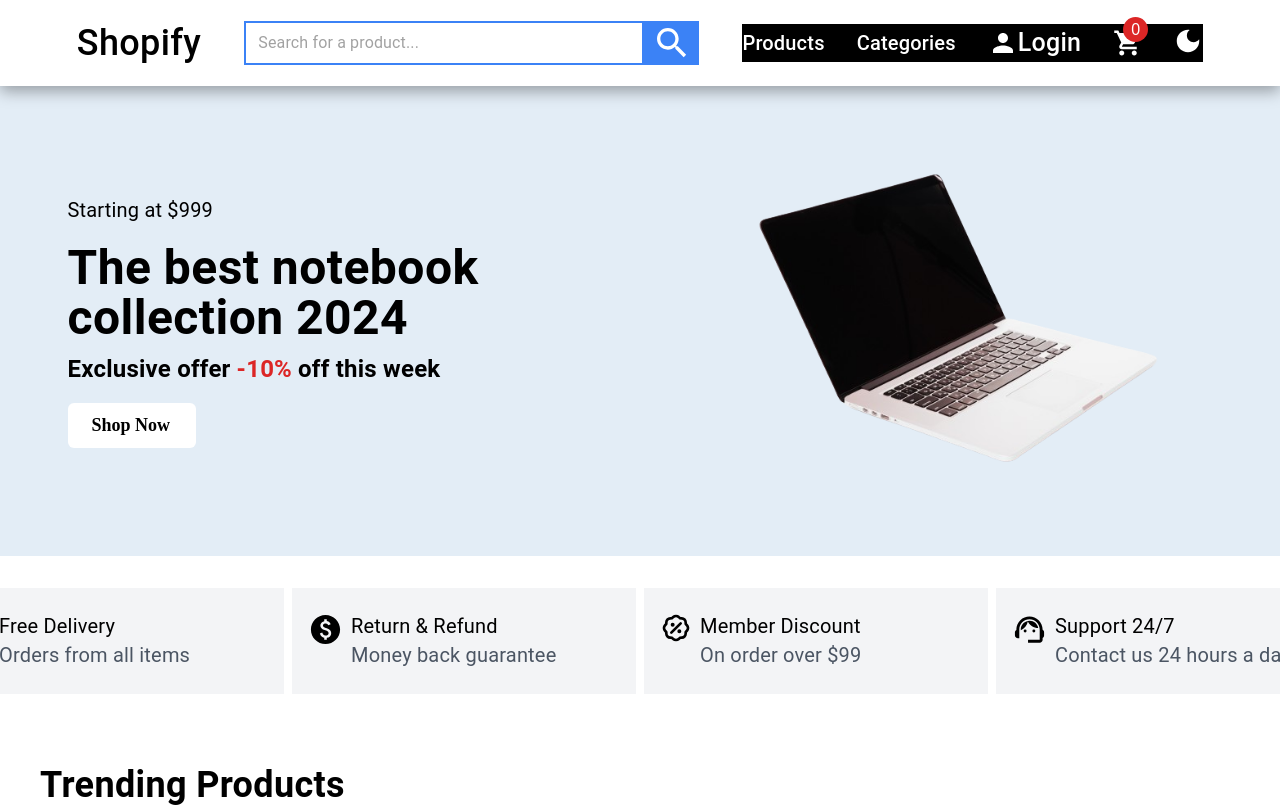
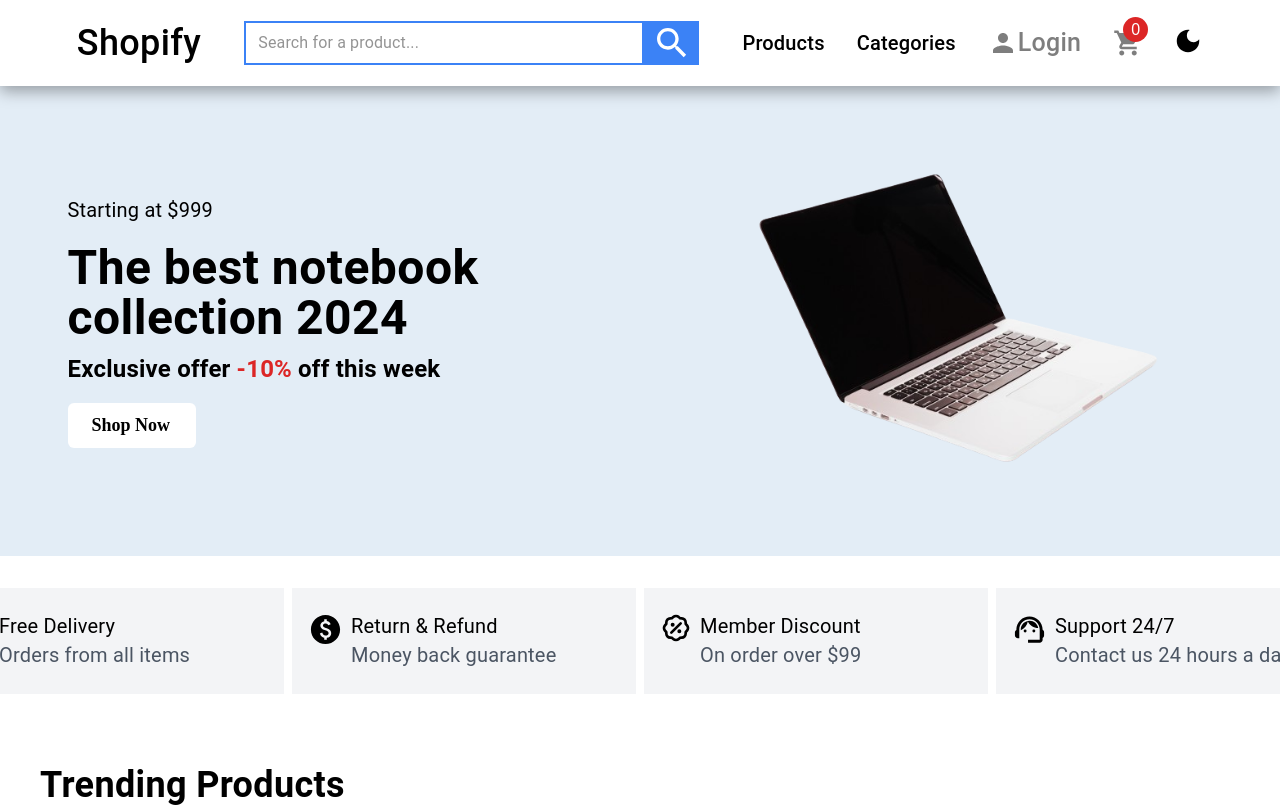
Before and after one commit to LarryPro10yrsold/larry-ecom-web, a React (Vite) app: page / in a window 1280 px wide. Shown: the top 807 px of the page. Built offline with nearby package versions, Linux system fonts and the light colour scheme.

Commit message:
task completed

```diff
--- a/src/components/Header/HeaderMenu/index.tsx
+++ b/src/components/Header/HeaderMenu/index.tsx
@@ -1,37 +1,10 @@
-import {
-  Box,
-  createTheme,
-  CssBaseline,
-  ThemeProvider,
-  Typography,
-} from "@mui/material";
+import React from "react";
+import { Box, Typography } from "@mui/material";
 import PersonIcon from "@mui/icons-material/Person";
 import ShoppingCartIcon from "@mui/icons-material/ShoppingCart";
 import DarkModeIcon from "@mui/icons-material/DarkMode";
-import { useState } from "react";
 
-function HeaderMenu() {
-  const [isDarkMode, setIsDarkMode] = useState(false);
-  // const [background, setBackground] = useState("white");
-  // const [textColor, setTextColor] = useState("black");
-
-  const onToggleDarkMode = () => {
-    // if dark mode is true
-    //      background is black
-    //      textColor is white
-    // else
-    //     background is white
-    //     textColor is black
-
-    // You need:
-    // state darkMode  => boolean
-    // state background => string
-    // state textColor => string
-
-    console.log("working");
-    setIsDarkMode(!isDarkMode);
-  };
-
+function HeaderMenu({ isDarkMode, onToggleDarkMode }) {
   return (
     <Box
       sx={{
@@ -39,8 +12,8 @@ function HeaderMenu() {
         alignItems: "center",
         justifyContent: "center",
         gap: { xs: "5px", sm: "15px", md: "32px" },
-        backgroundColor: isDarkMode ? "white" : "black",
-        color: isDarkMode ? "black" : "white",
+        backgroundColor: isDarkMode ? "black" : "white",
+        color: isDarkMode ? "white" : "black",
       }}
     >
       <Typography
@@ -51,7 +24,7 @@ function HeaderMenu() {
         }}
       >
         Products
-      </Typography>{" "}
+      </Typography>
       <Typography
         sx={{
           fontSize: { xs: "15px", sm: "20px" },
@@ -65,12 +38,10 @@ function HeaderMenu() {
         sx={{
           display: "flex",
           alignItems: "center",
-          opacity: isDarkMode ? "0.5" : "white",
+          opacity: "0.5",
           justifyContent: "center",
-          backgroundColor: isDarkMode ? "white" : "black",
         }}
       >
-        {" "}
         <PersonIcon style={{ fontSize: "30px" }} />
         <Typography
           sx={{
@@ -80,28 +51,26 @@ function HeaderMenu() {
           }}
         >
           Login
-        </Typography>{" "}
+        </Typography>
       </Box>
       <Box
         sx={{
           display: "flex",
           width: "28px",
           position: "relative",
-          backgroundColor: isDarkMode ? "white" : "black",
         }}
       >
-        {" "}
         <ShoppingCartIcon
           style={{
             fontSize: "30px",
-            opacity: isDarkMode ? "0.5" : "1",
-            color: isDarkMode ? "black" : "white",
+            opacity: "0.5",
             cursor: "pointer",
+            color: isDarkMode ? "white" : "black",
           }}
-        />{" "}
+        />
         <Box
           sx={{
-            backgroundColor: "rgb(220 38 38 )",
+            backgroundColor: "rgb(220 38 38)",
             width: "25px",
             height: "25px",
             borderRadius: "100%",
@@ -118,14 +87,14 @@ function HeaderMenu() {
           0
         </Box>
       </Box>
-      <Box onClick={() => onToggleDarkMode()}>
+      <Box onClick={onToggleDarkMode}>
         <DarkModeIcon
           style={{
             fontSize: "30px",
-            color: isDarkMode ? "black" : "white",
+            color: isDarkMode ? "white" : "black",
             cursor: "pointer",
           }}
-        />{" "}
+        />
       </Box>
     </Box>
   );
--- a/src/components/Header/index.tsx
+++ b/src/components/Header/index.tsx
@@ -1,19 +1,15 @@
-import { Box, createTheme, Input, Typography } from "@mui/material";
+import React, { useState } from "react";
+import { Box, Input, Typography } from "@mui/material";
 import SearchIcon from "@mui/icons-material/Search";
 import HeaderMenu from "./HeaderMenu";
 
 function Header() {
-  const theme = createTheme({
-    breakpoints: {
-      values: {
-        xs: 0,
-        sm: 600,
-        md: 960,
-        lg: 1280,
-        xl: 1920,
-      },
-    },
-  });
+  const [isDarkMode, setIsDarkMode] = useState(false);
+
+  const onToggleDarkMode = () => {
+    setIsDarkMode(!isDarkMode);
+  };
+
   return (
     <Box
       sx={{
@@ -24,10 +20,11 @@ function Header() {
         justifyContent: "center",
         py: "16px",
         fontFamily: "Roboto",
-        boxShadow: " rgba(0, 0, 0, 0.35) 0px 5px 15px",
+        boxShadow: "rgba(0, 0, 0, 0.35) 0px 5px 15px",
         position: "sticky",
         top: "0",
-        backgroundColor: "white",
+        backgroundColor: isDarkMode ? "black" : "white",
+        color: isDarkMode ? "white" : "black",
       }}
     >
       <Box
@@ -47,7 +44,6 @@ function Header() {
               lg: "36px",
               xl: "36px",
             },
-            // lineHeight: "36px",
             fontWeight: "500",
             mr: { xs: "10px", sm: 0 },
           }}
@@ -63,9 +59,9 @@ function Header() {
           <Input
             placeholder="Search for a product..."
             sx={{
+              color: isDarkMode ? "white" : "black",
               border: "2px solid rgb(59 130 246)",
               width: { sm: "150px", md: "285px", lg: "400px", xl: "400px" },
-
               px: "12px",
               py: "4px",
               "&.MuiInputBase-root:before": {
@@ -74,11 +70,12 @@ function Header() {
               "&.MuiInputBase-root:after": {
                 borderBottom: "none",
               },
+              backgroundColor: isDarkMode ? "black" : "white",
             }}
-          ></Input>
+          />
           <Box
             sx={{
-              backgroundColor: " rgb(59 130 246)",
+              backgroundColor: "rgb(59 130 246)",
               color: "white",
               display: "flex",
               alignItems: "center",
@@ -88,9 +85,12 @@ function Header() {
           >
             <SearchIcon style={{ fontSize: 40, color: "white" }} />
           </Box>
-        </Box>{" "}
+        </Box>
         <Box sx={{ display: "flex" }}>
-          <HeaderMenu />
+          <HeaderMenu
+            isDarkMode={isDarkMode}
+            onToggleDarkMode={onToggleDarkMode}
+          />
         </Box>
       </Box>
     </Box>
```
